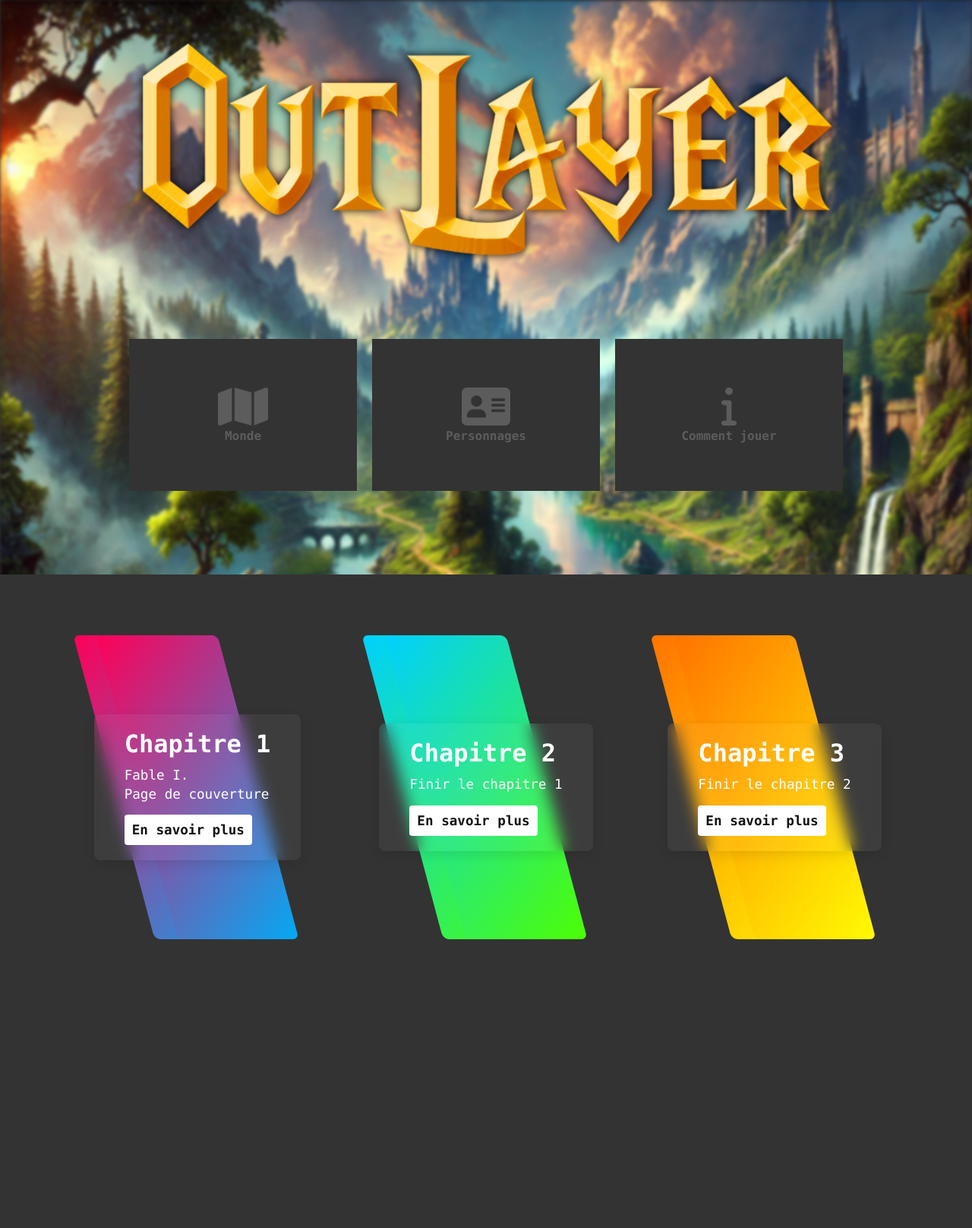
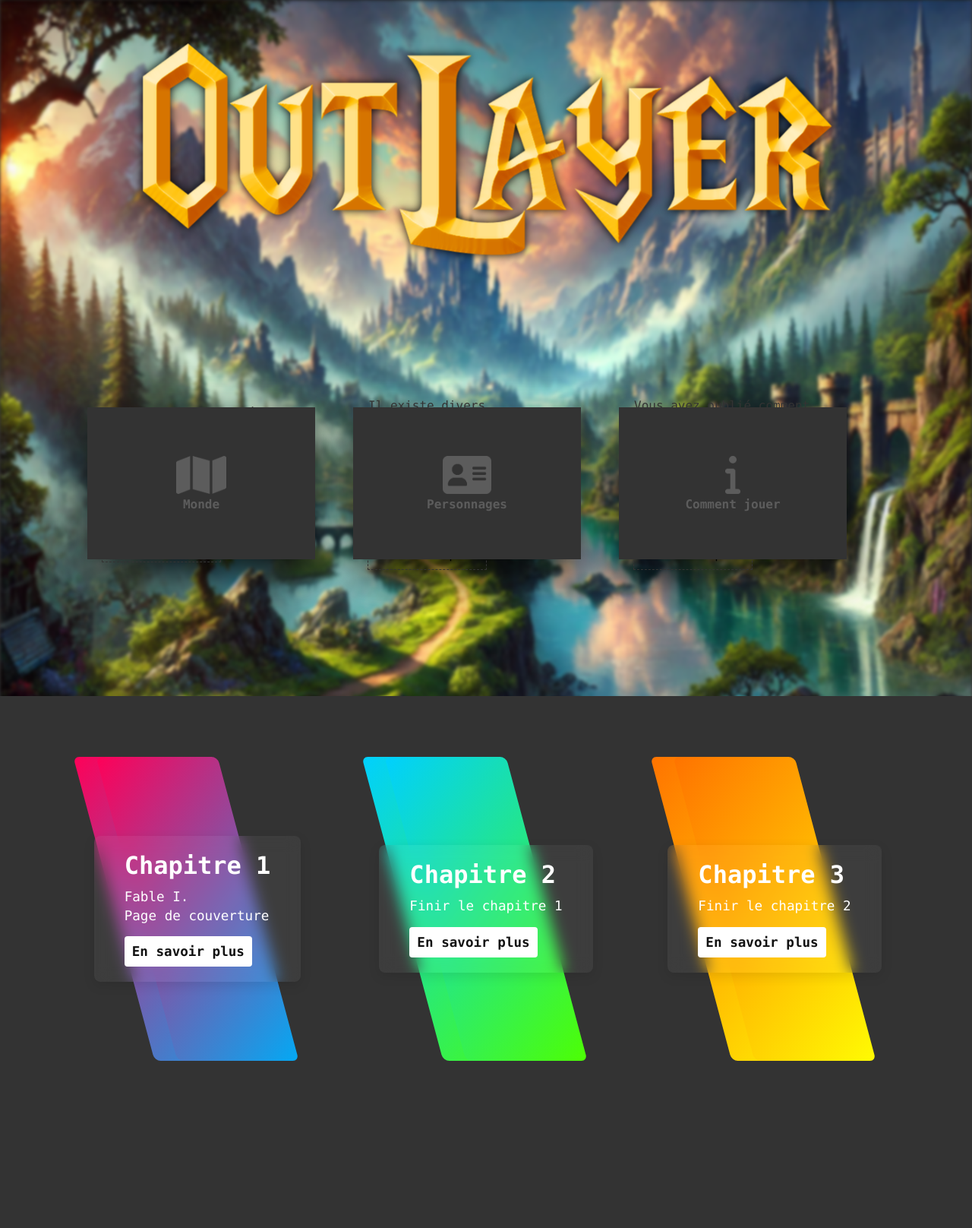
Before and after one commit to ValentinBrizard/Arbre-de-competence, a PHP site: page / in a window 1280 px wide. Shown: the part 81-1697 px from the top of the page at 76% size. Before the commit the page ends 1317 px from the top, so only its background shows below. Run offline with PHP 8.4, Linux system fonts and the light colour scheme; some libraries are stand-ins or nearby versions.

Commit message:
Update index.css

```diff
--- a/css/index.css
+++ b/css/index.css
@@ -28,46 +28,36 @@ filter: blur(2px);
 }
 /*///////////////BODY/////////////*/
 /*Cards Parallax*/
-.container {
+.container{
   width: 100%;
   position: relative;
   display: flex;
   justify-content: space-between;
-    flex-wrap: wrap;
-    margin-bottom: 20px; /* Espace entre les sections */
+  flex-wrap:wrap;
+
 }
-.container .card {
+.container .card{
   position: relative;
-    width: 300px;
+}
+.container .card .face{
+  width:300px;
   height: 200px;
-    overflow: hidden; /* Empêche le débordement */
-    margin: 10px; /* Espace entre les cartes */
-    perspective: 1000px; /* Nécessaire pour l'effet 3D */
-    transition: transform 0.4s ease, box-shadow 0.4s ease; /* Transition pour les effets */
+  transition:.4s;
+
 }
-.container .card .face {
-    width: 100%;
-    height: 100%;
-    position: absolute;
-    top: 0;
-    left: 0;
-    backface-visibility: hidden; /* Empêche le clignotement lors des transformations */
-    transition: transform 0.4s ease, opacity 0.4s ease;
-}
-.container .card .face.face1 {
+.container .card .face.face1{
+  position: relative;
   background: #333;
   display: flex;
   justify-content: center;
+  align-content:center;
   align-items: center;
-    z-index: 2;
-    transform: translateZ(0px);
-    opacity: 1;
+  z-index: 1;
+  transform: translateY(100px);
 }
 .container .card:hover .face.face1{
   margin-right: 50px;
   transform: translateY(0);
-  transform: translateZ(-50px);
-            opacity: 0;
   box-shadow:inset 0 0 60px whitesmoke,
   inset 20px 0 80px #e1be59,
   inset -20px 0 80px #d67400,
@@ -102,21 +92,22 @@ filter: blur(2px);
 .container .card .face.face1 .content a{
    transition: .5s;
 }
-.container .card .face.face2 {
+.container .card .face.face2{
+   margin-right: 50px;
+   position: relative;
    background: whitesmoke;
    display: flex;
+   align-items: center;
    justify-content: center;
-    align-items: center;
    padding: 20px;
   box-sizing: border-box;
-    transform: translateY(100%);
-    opacity: 0;
+  box-shadow: 0 20px 50px rgba(0,0,0,.8);
+  transform: translateY(-100px);
 }
-.container .card:hover .face.face2 {
+.container .card:hover .face.face2{
     transform: translateY(0);
-    opacity: 1;
+    height: auto;
 }
-
 .container .card .face.face2 .content p, a{
   margin: 0 ;
   padding: 0;
```
Lines whose indentation alone changed are shown as unchanged.
